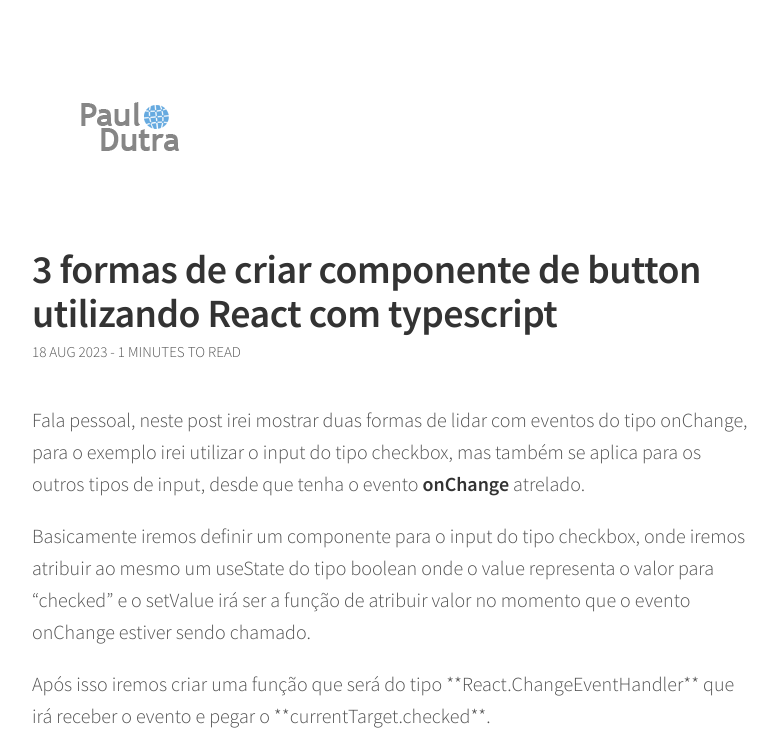
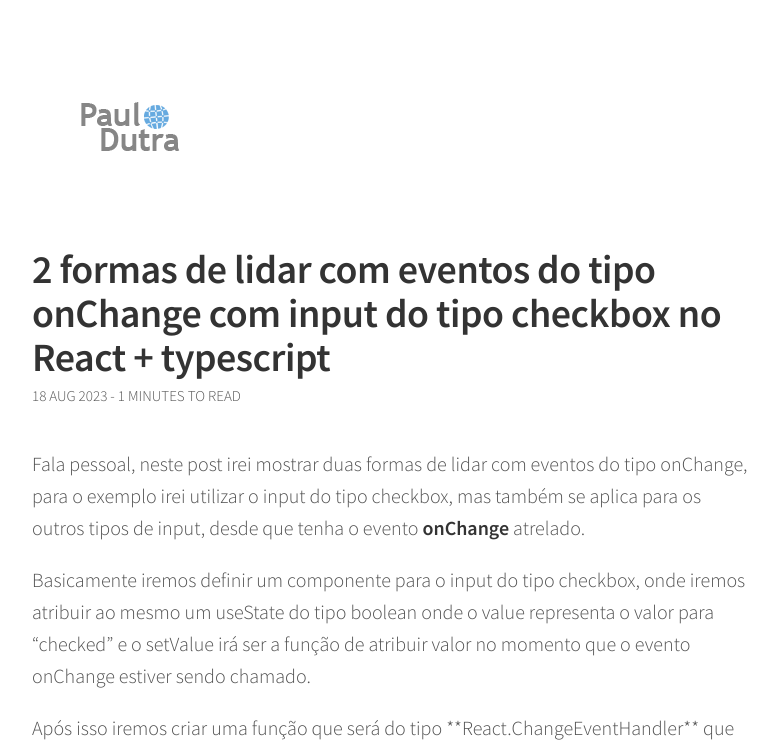
Before and after one commit to paulodutra/paulodutra.github.io, a Jekyll site: the page built from _posts/2023-08-18-2-formas-de-lidar-com-eventos-do-tipo-onChange-com-input-do-tipo-checkbox-no-react-typescript.md, in a window 1280 px wide, cut to the strip 0-748 px from the top of the page. Shown: the whole strip, without its empty margins (248-1026 px from the left). Built offline with Jekyll 4.4.1, drawn with Linux system fonts in a browser that asks for light colours; comment, search, counter and statistics services are not loaded.

Commit message:
Update 2023-08-18-2-formas-de-lidar-com-eventos-do-tipo-onChange-com-input-do-tipo-checkbox-no-react-typescript.md

```diff
--- a/_posts/2023-08-18-2-formas-de-lidar-com-eventos-do-tipo-onChange-com-input-do-tipo-checkbox-no-react-typescript.md
+++ b/_posts/2023-08-18-2-formas-de-lidar-com-eventos-do-tipo-onChange-com-input-do-tipo-checkbox-no-react-typescript.md
@@ -1,6 +1,6 @@
 ---
 layout: post
-title:  "3 formas de criar componente de button utilizando React com typescript"
+title:  "2 formas de lidar com eventos do tipo onChange com input do tipo checkbox no React + typescript"
 date:   2023-08-18 17:25:00 -0200
 categories: blog, tecnologia, javascript, react
 ---
```
